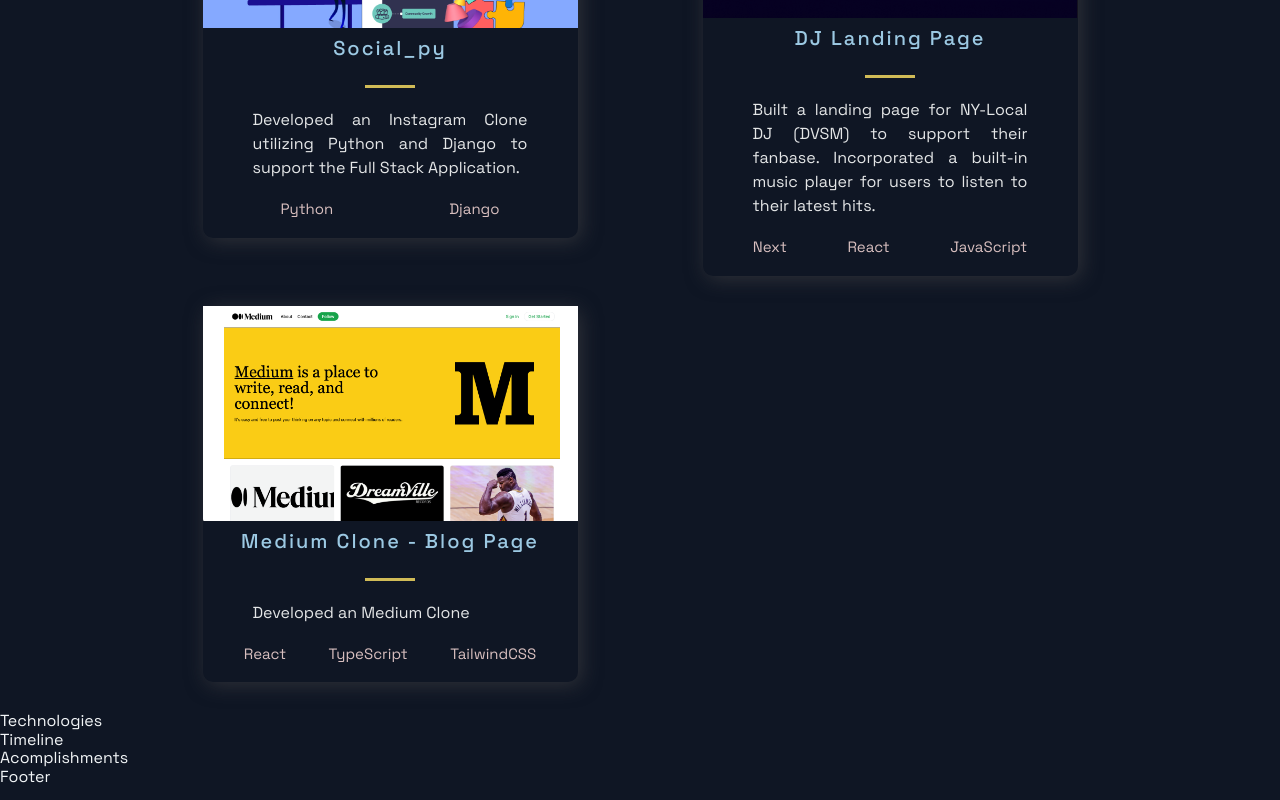
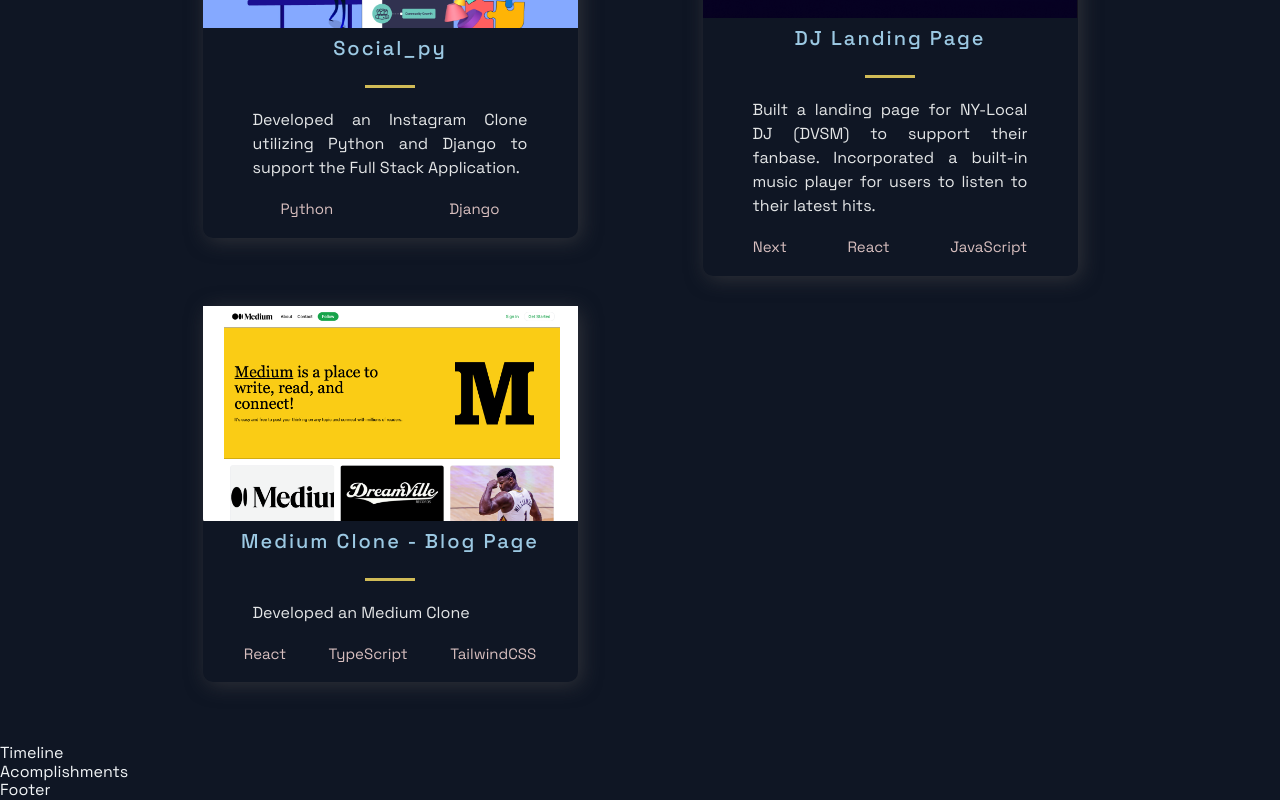
Before and after one commit to dvebino/portfolioV2, a Next.js app: page / in a window 1280 px wide. Shown: the part 1717-2517 px from the top of the page. Built offline with nearby package versions, Linux system fonts and the light colour scheme.

Commit message:
Starting on technologies

```diff
--- a/src/components/Technologies/Technologies.js
+++ b/src/components/Technologies/Technologies.js
@@ -5,7 +5,9 @@
 
 const Technologies = () =>  (
   <div>
-    Technologies
+    <Section>
+
+    </Section>
   </div>
 );
 
```
